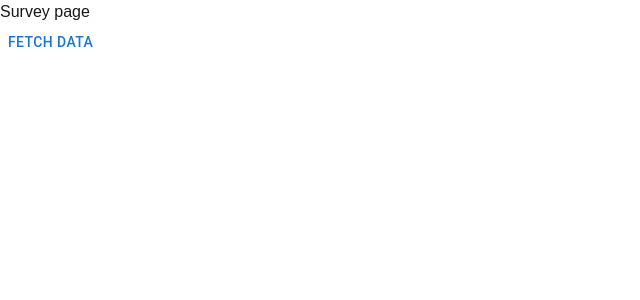
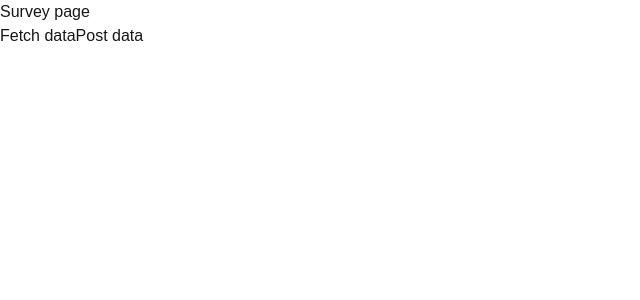
Before and after one commit to temevh/valuework, a Next.js app in the folder frontend/: page /survey in a window 1280 px wide. Shown: the top 300 px of the page, without its empty margins (0-640 px from the left). Built offline with nearby package versions, Linux system fonts and the light colour scheme.

Commit message:
AAAAAAAAAA

```diff
--- a/frontend/package.json
+++ b/frontend/package.json
@@ -10,6 +10,8 @@
   },
   "dependencies": {
     "@emotion/cache": "^11.13.1",
+    "@emotion/styled": "^11.13.0",
+    "@mui/material": "^6.1.6",
     "@mui/material-nextjs": "^6.1.6",
     "next": "15.0.3",
     "react": "^18.3.1",
--- a/frontend/src/app/survey/page.jsx
+++ b/frontend/src/app/survey/page.jsx
@@ -1,10 +1,54 @@
+"use client";
 import Button from "@mui/material/Button";
+import React, { useState } from "react";
 
 export default function Home() {
+  const [data, setData] = useState(null);
+
+  const fetchData = async () => {
+    try {
+      const response = await fetch("http://localhost:5000/api/get");
+      const result = await response.json().then((data) => setData(data));
+      console.log(result);
+      console.log("Data fetched:", result);
+      console.log("data:", data);
+    } catch (error) {
+      console.error("Error fetching data:", error);
+    }
+  };
+
+  const postData = async () => {
+    try {
+      const response = await fetch("http://localhost:5000/api/post", {
+        method: "POST",
+        headers: {
+          "Content-Type": "application/json",
+        },
+        body: JSON.stringify({
+          randNum: Math.floor(Math.random() * 100),
+        }),
+      });
+      const result = await response.json();
+      console.log("Data posted:", result);
+    } catch (error) {
+      console.error("Error posting data:", error);
+    }
+  };
+
   return (
     <div className="grid grid-rows-[20px_1fr_20px] items-center justify-items-center min-h-screen p-8 pb-20 gap-16 sm:p-20 font-[family-name:var(--font-geist-sans)]">
       <p className="text-xl text-white">Survey page</p>
-      <Button>Fetch data</Button>
+      <button onClick={fetchData} className="btn">
+        Fetch data
+      </button>
+      <button onClick={postData} className="btn">
+        Post data
+      </button>
+      {data && (
+        <div className="text-white text-xl">
+          <p>Random Number: {data[4].randNum}</p>
+        </div>
+      )}
     </div>
   );
 }
```
Also changed, not shown: 1 other file (tests, documents, lock files or other folders).
